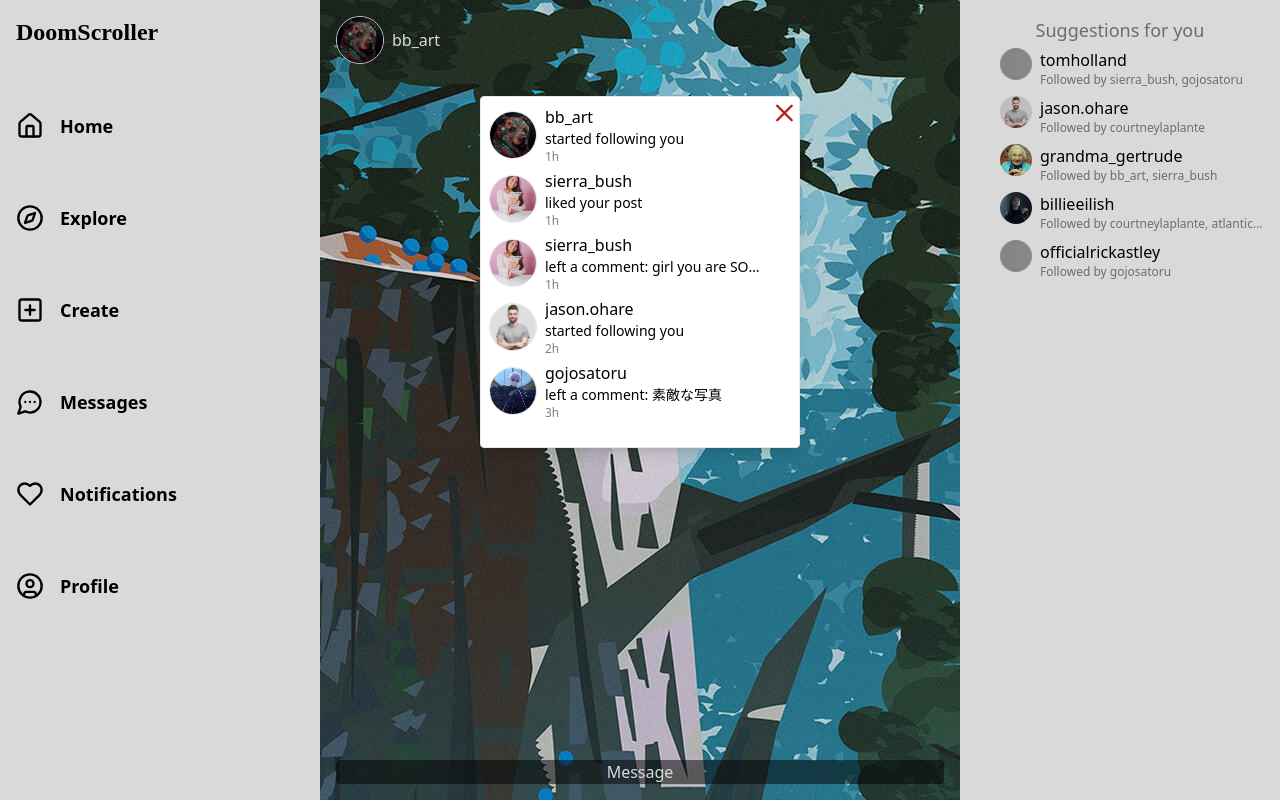
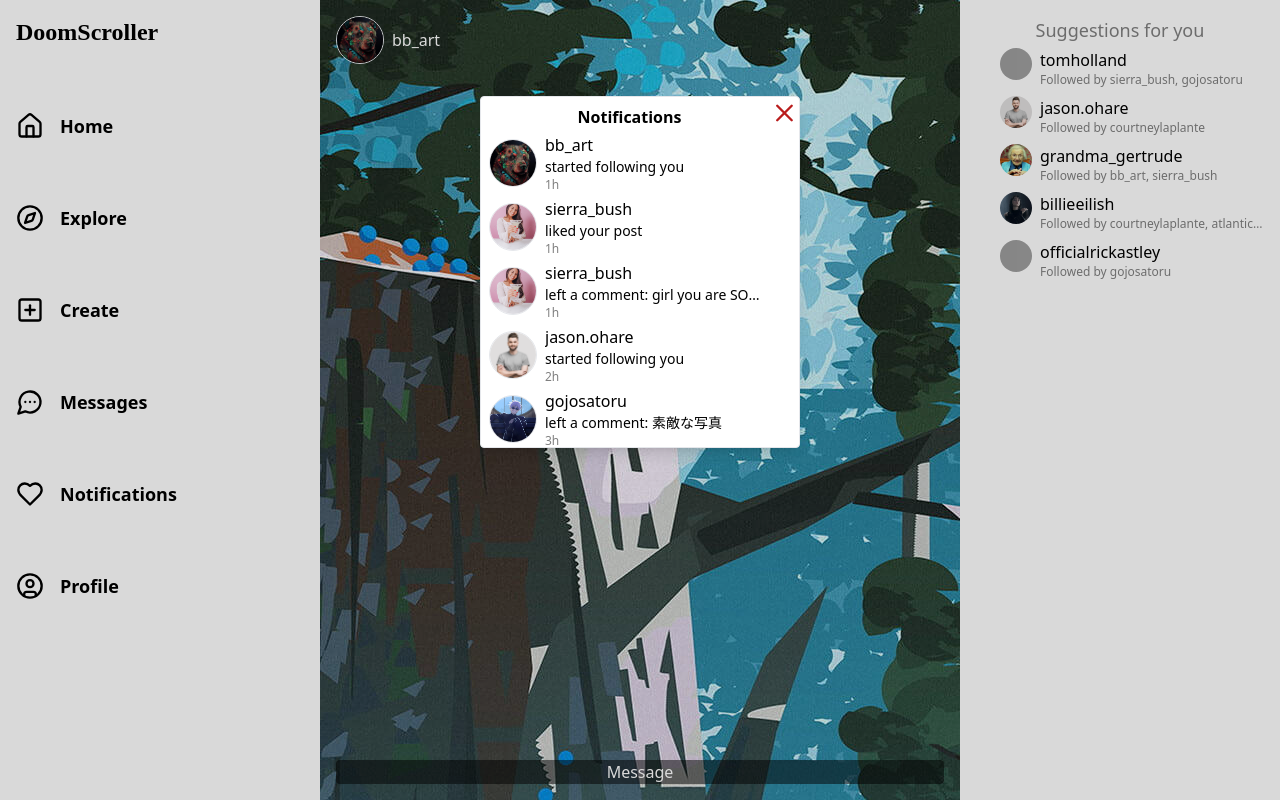
Before and after one commit to Cadhig/Doomscroller, a React (Vite) app: page /story in a window 1280 px wide. Both pictures are taken after a click on the element "Notifications". Built offline with nearby package versions, Linux system fonts and the light colour scheme; grey boxes are pictures that could not be loaded; a web font is replaced by a local one.

Commit message:
added notifications header to notif modal

```diff
--- a/src/components/Notifications.tsx
+++ b/src/components/Notifications.tsx
@@ -9,6 +9,7 @@ export default function Notifications({ setNotificationModal, notificationModal,
                 <div className="bg-white  h-1/2 w-64 lg:w-1/4 border rounded shadow-lg flex flex-row-reverse">
                     <X size={32} className="text-red-700" onClick={() => setNotificationModal(!notificationModal)} />
                     <div className="overflow-auto flex flex-col gap-1 p-2 hideScrollbar w-full">
+                        <p className="text-center font-bold ml-2">Notifications</p>
                         {notificationsForUser.map((notifData: NotificationForUser, index: number) => {
                             return <div key={index} className="flex gap-2 items-center">
                                 <img src={notifData.img} alt="user image" className="size-12 border rounded-full object-cover flex-shrink-0" />
```
